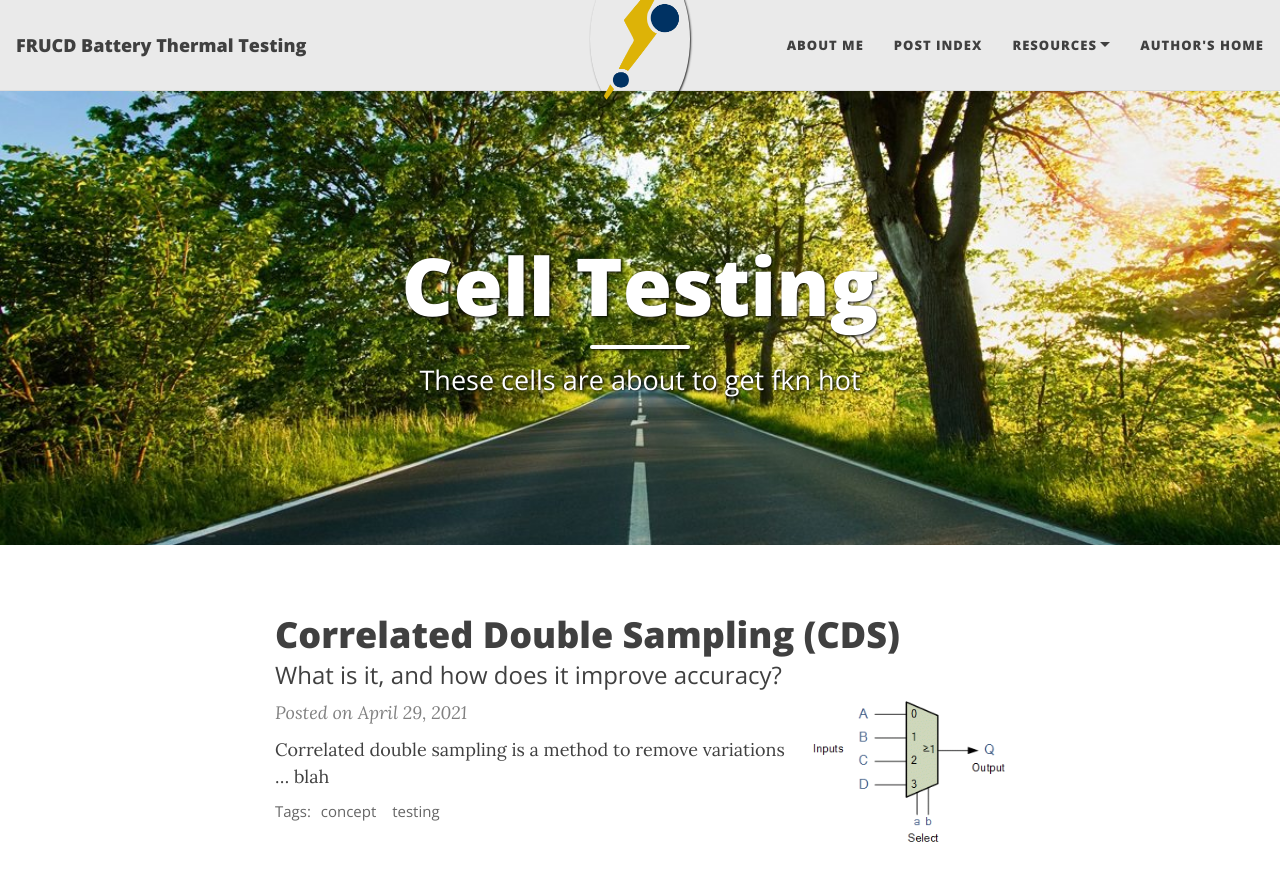
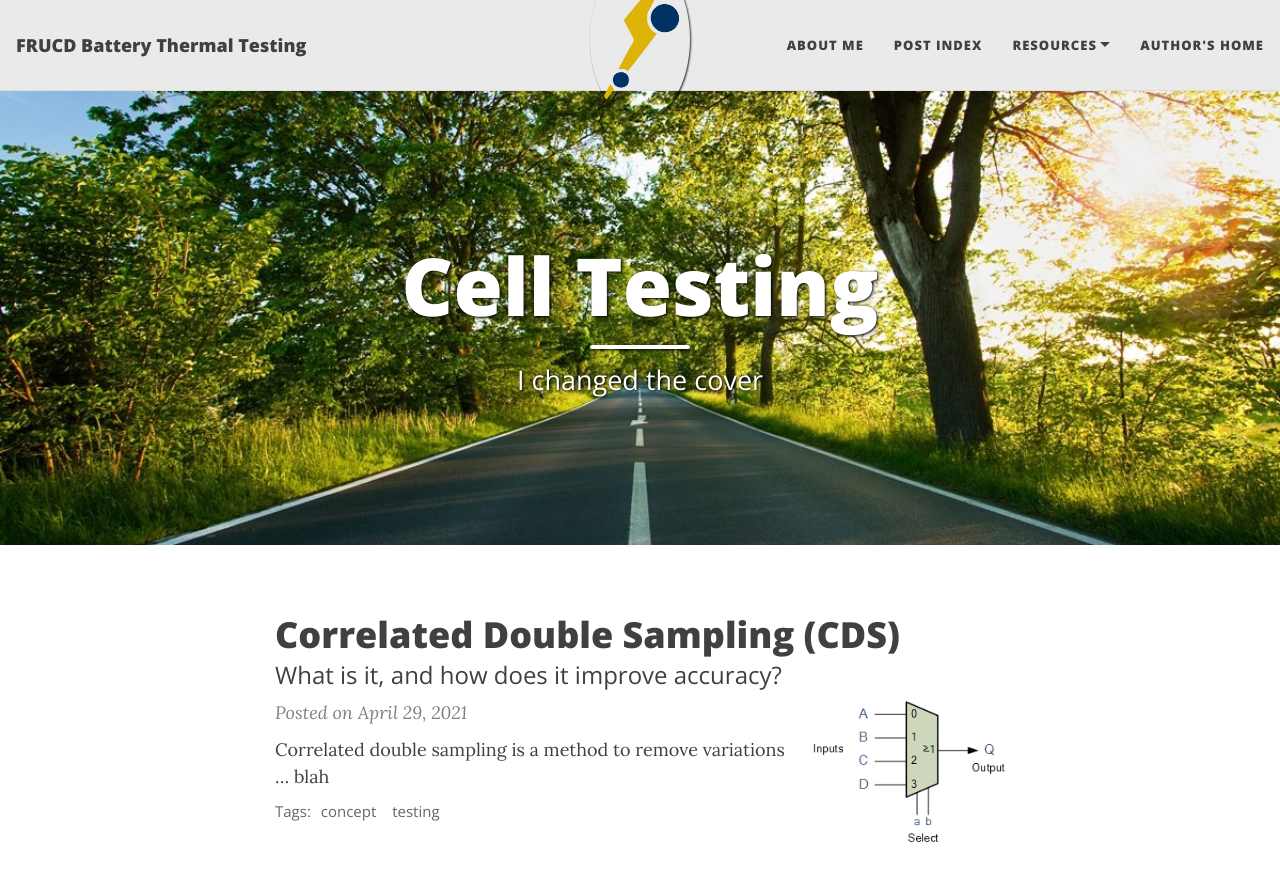
Before and after one commit to Conrad-Rowling/Li-CellTesting_Script, a Jekyll site: the page built from index.html, in a window 1280 px wide and 900 px high. Shown: the top 881 px of the window. Built offline with Jekyll 4.4.1, drawn with Linux system fonts in a browser that asks for light colours; nearby versions of some CDN libraries; the list of posts is cut into pages by our own code.

Commit message:
Update index.html

```diff
--- a/index.html
+++ b/index.html
@@ -1,6 +1,6 @@
 ---
 layout: home
+title: Cell Testing
+subtitle: I changed the cover
 cover-img: /assets/img/path.jpg
-title: Cell Testing
-subtitle: These cells are about to get fkn hot
 ---
```
